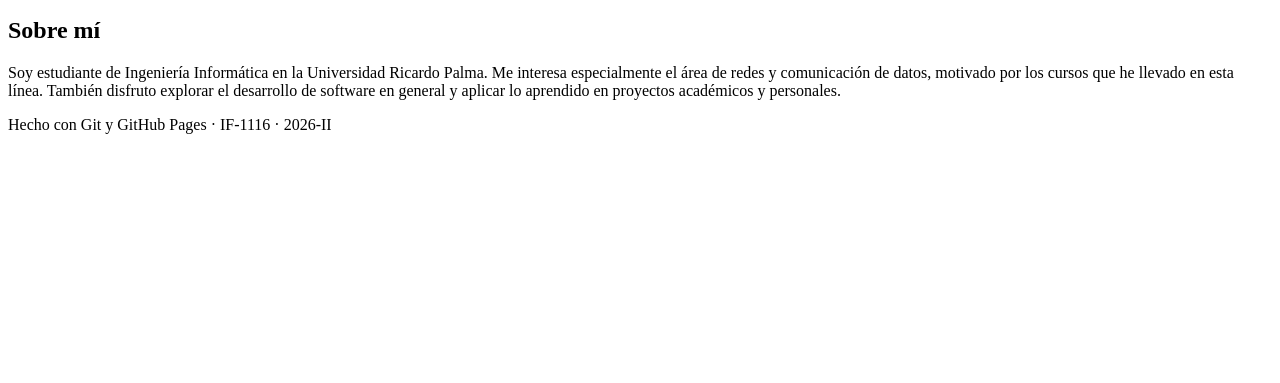
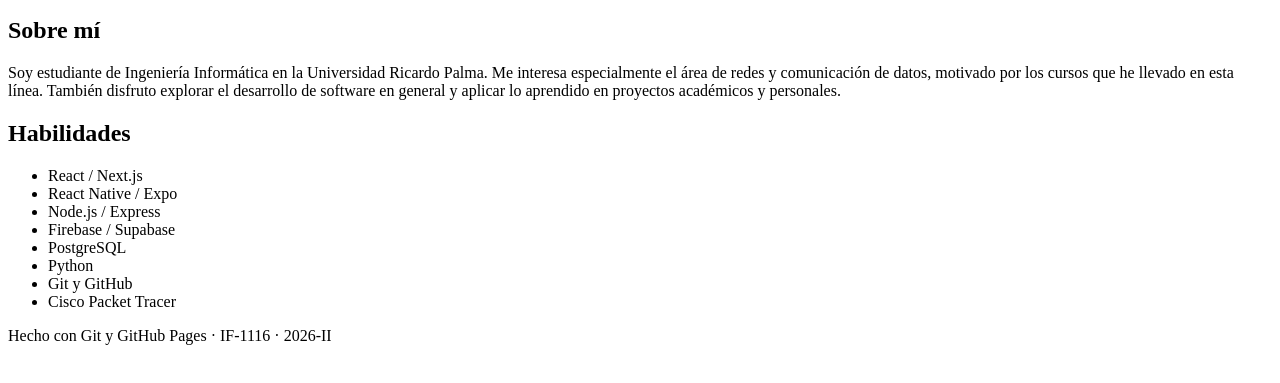
Before and after one commit to jair2412/jair2412.github.io, a plain HTML site: page index.html in a window 1280 px wide. Shown: the part 101-484 px from the top of the page. Drawn offline with Linux system fonts and the light colour scheme.

Commit message:
Agregar lista de habilidades

```diff
--- a/index.html
+++ b/index.html
@@ -17,7 +17,19 @@
   <p>Soy estudiante de Ingeniería Informática en la Universidad Ricardo Palma. Me interesa especialmente el área de redes y comunicación de datos, motivado por los cursos que he llevado en esta línea. También disfruto explorar el desarrollo de software en general y aplicar lo aprendido en proyectos académicos y personales.</p>
 </section>
 
-
+<section id="habilidades">
+  <h2>Habilidades</h2>
+  <ul>
+    <li>React / Next.js</li>
+    <li>React Native / Expo</li>
+    <li>Node.js / Express</li>
+    <li>Firebase / Supabase</li>
+    <li>PostgreSQL</li>
+    <li>Python</li>
+    <li>Git y GitHub</li>
+    <li>Cisco Packet Tracer</li>
+  </ul>
+</section>
 
 
 
```
